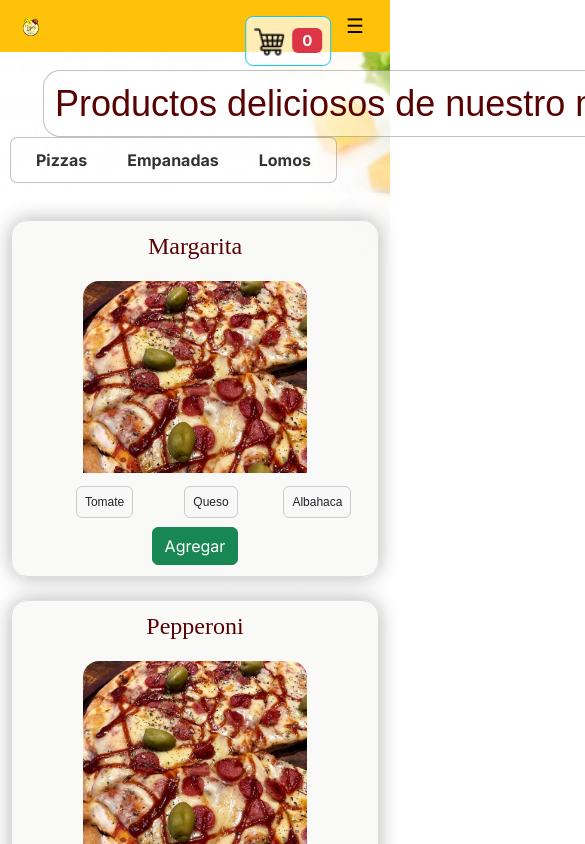
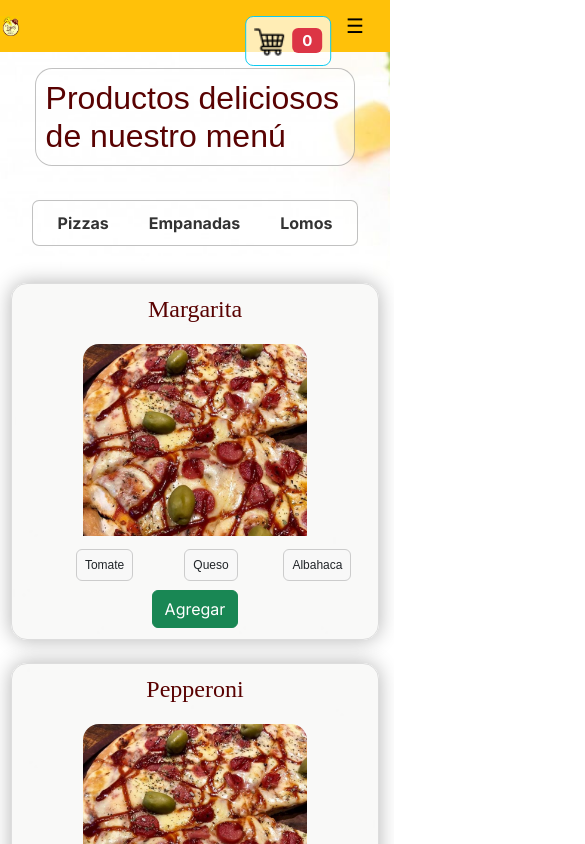
Before and after one commit to ImanolBraccciale/landing, a Next.js app: page /Productos in a window 390 px wide. Shown: the top 844 px of the page, 585 px wide, since content can reach past the window. Built offline with nearby package versions, Linux system fonts and the light colour scheme.

Commit message:
responsive productos casi terminado

```diff
--- a/src/app/Productos/Productos.css
+++ b/src/app/Productos/Productos.css
@@ -1,9 +1,11 @@
+ .navbarP {
 
-.navbarP {
    z-index: 1;
    padding: 10px;
    text-align: center;
    position: relative;
+   margin-top: 2em;
+
  }
 
  .navListP {
@@ -23,7 +25,7 @@
    padding: 5px;
    margin: 0 15px;
    cursor: pointer;
-  font-size: 16px;
+   font-size: 1em;
    font-weight: bold;
    color: #333;
    transition: color 0.3s;
@@ -44,11 +46,10 @@
    top: 0.5em;
    background-color: rgba(255, 255, 255, 0.473);
    font-family: "Merriweather", "Montserrat", sans-serif;
-  font-size: 36px;
+   font-size: 2em;
    color: #590202;
-  margin-left: 1.2em;
    padding: 0.3em;
-  width: 19.3em;
+
    border-radius: 17px;
    border: solid #3333334d 1px;
  }
@@ -60,5 +61,21 @@
    height: 100%;
    background-repeat: no-repeat;
 
+   align-items: center;
+   justify-content: center;
 
  }
+.asd{
+  display: grid;
+  place-items: center;
+
+}
+
+ @media (max-width: 767px) {
+
+   .tittleP {
+    font-size: 2em;
+    width: 10em;
+
+   }
+ }
--- a/src/app/Productos/page.jsx
+++ b/src/app/Productos/page.jsx
@@ -12,6 +12,8 @@ export default function Productos() {
 
   return (
     <section className="backgroundP">
+      <div className='asd'>
+
       <h3 className="tittleP">Productos deliciosos de nuestro menú</h3>
 
       <nav className="navbarP">
@@ -27,6 +29,7 @@ export default function Productos() {
           </li>
         </ul>
       </nav>
+      </div>
 
       {renderSectionContent(currentSection)}
 
--- a/src/app/components/NavBar/page.jsx
+++ b/src/app/components/NavBar/page.jsx
@@ -11,7 +11,7 @@ export default function NavBar() {
 
   return (
     <main className="main">
-      <nav>
+      <nav className="nav">
         <div className="img"></div>
         <button className="menu-btn" onClick={toggleMenu}>
           &#9776; {/* Hamburger icon */}
--- a/src/app/css/NavBar.css
+++ b/src/app/css/NavBar.css
@@ -6,7 +6,7 @@
     display: none; /* Initially hide the menu button */
 }
 
-nav {
+.nav {
     height: auto; /* Change height to auto */
     display: flex;
     justify-content: space-between; /* Adjust space between logo and menu button */
```
Lines whose indentation alone changed are shown as unchanged.
